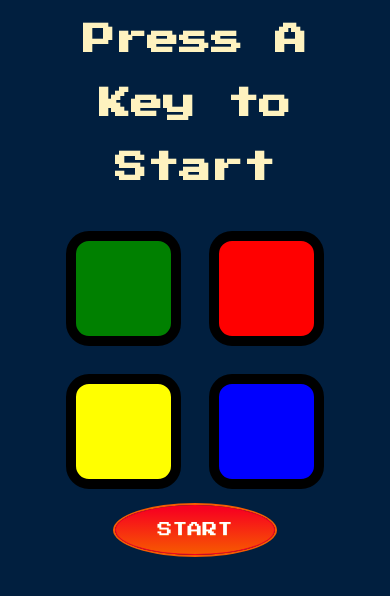
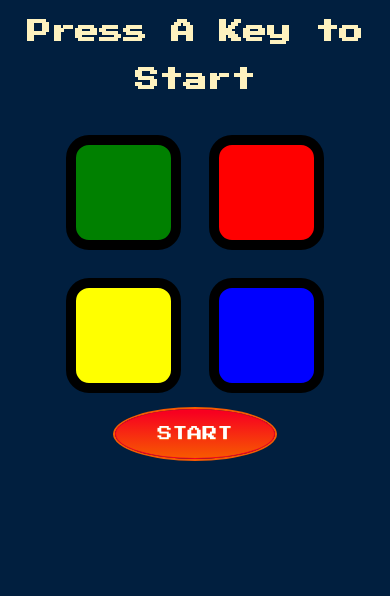
Before and after one commit to xGlaiver/simon-game, a plain HTML site: page index.html in a window 390 px wide. Drawn offline with nearby package versions, Linux system fonts and the light colour scheme.

Commit message:
Riduzione titolo e margine 300px 600px

```diff
--- a/styles.css
+++ b/styles.css
@@ -91,9 +91,9 @@ body {
 @media screen and (min-width:300px) and (max-width:600px) {
 
   #level-title {
-    font-size: 2rem;
+    font-size: 1.5rem;
     line-height: 2;
-    margin: 1% 5% 5%;
+    margin: 1% 1% 5%;
   }
 
   #start {
```
